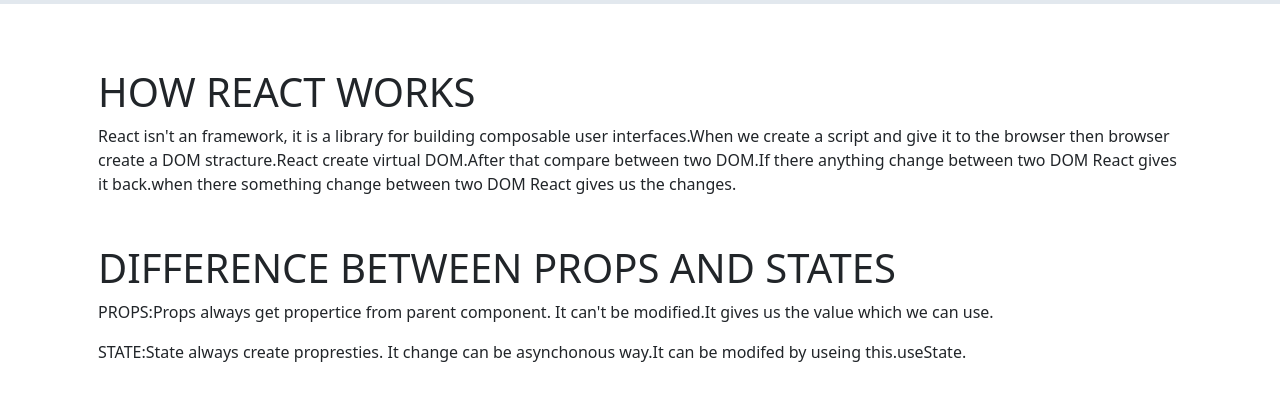
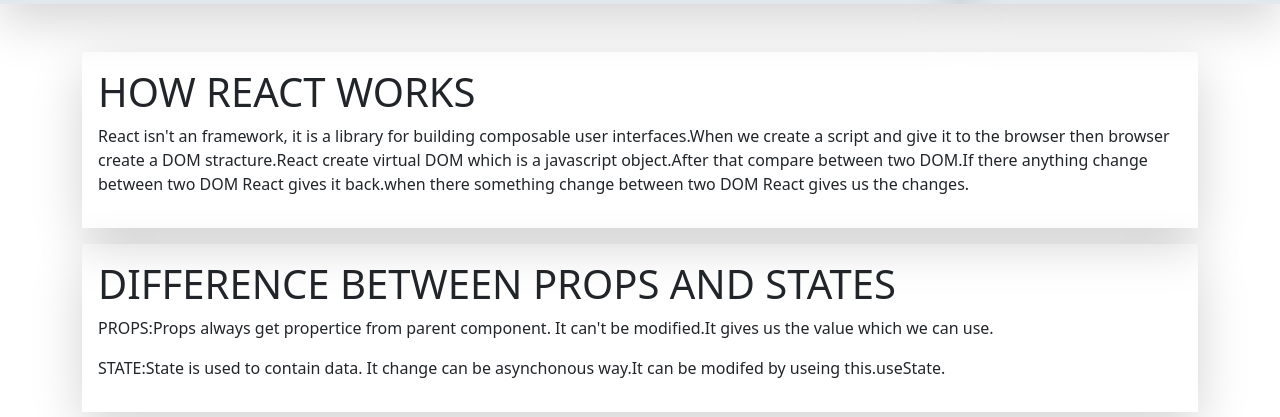
Before and after one commit to akila-niasa/lucky-one, a React (Create React App) app: page / in a window 1280 px wide. Shown: the part 1678-2095 px from the top of the page. Before the commit the page ends 2074 px from the top, so only its background shows below. Built offline with nearby package versions, Linux system fonts and the light colour scheme.

Commit message:
ninth added

```diff
--- a/src/App.js
+++ b/src/App.js
@@ -9,7 +9,7 @@
   return (
     <div >
      <Header></Header>
-     <div className='container-fluid'>
+     <div className='container-fluid '>
        <Shop></Shop>
        <Question></Question>
      </div>
--- a/src/Component/Cart/Cart.js
+++ b/src/Component/Cart/Cart.js
@@ -18,7 +18,7 @@
           marginRight: "-50%",
           transform: "translate(-50%, -50%)",
           height: "200px",
-          width: "300px",
+          width: "500px",
           overflow: "auto",
         },
       };
--- a/src/Component/Question/Question.js
+++ b/src/Component/Question/Question.js
@@ -3,16 +3,16 @@
 const Question = () => {
     return (
         <div className='container mt-5'>
-            <div className='p-3'>
+            <div className='p-3 shadow-lg mb-2'>
                 <h1>HOW REACT WORKS</h1>
-                <p>React isn't an  framework, it is a library for building composable user interfaces.When we create a script and give it to the browser then browser create a DOM stracture.React create virtual DOM.After that compare between two DOM.If there anything change between two DOM React gives it back.when there something change between two DOM React gives us the changes.</p>
+                <p>React isn't an  framework, it is a library for building composable user interfaces.When we create a script and give it to the browser then browser create a DOM stracture.React create virtual DOM which is a javascript object.After that compare between two DOM.If there anything change between two DOM React gives it back.when there something change between two DOM React gives us the changes.</p>
             </div>
-            <div className='p-3'>
+            <div className='p-3 shadow-lg mb-2 mt-3'>
                 <h1>DIFFERENCE BETWEEN PROPS AND STATES</h1>
                 <p>PROPS:Props always get propertice from parent component. It can't be modified.It gives us the value which we can use.
                     </p>
                     <p>
-                    STATE:State always create propresties. It change can be asynchonous way.It can be modifed by useing this.useState.
+                    STATE:State is used to contain data. It change can be asynchonous way.It can be modifed by useing this.useState.
                 </p>
             </div>
         </div>
--- a/src/Component/Shop/Shop.js
+++ b/src/Component/Shop/Shop.js
@@ -35,14 +35,14 @@
     },[])
     return (
         <div className='row shopContainer'>
-            <div className="col-lg-9">
+            <div className="col-lg-9 shadow-lg">
                <div className="row">
                {
                     products.map(product=><Product key={product.id} product={product} addToCart={addToCart}></Product>)
                 }
                </div>
             </div>
-            <div className="col-lg-3">
+            <div className="col-lg-3 shadow-lg">
 
                 <div className='container cart p-3'>
             <h1 className='mb-5'>Selected Items</h1>
```
